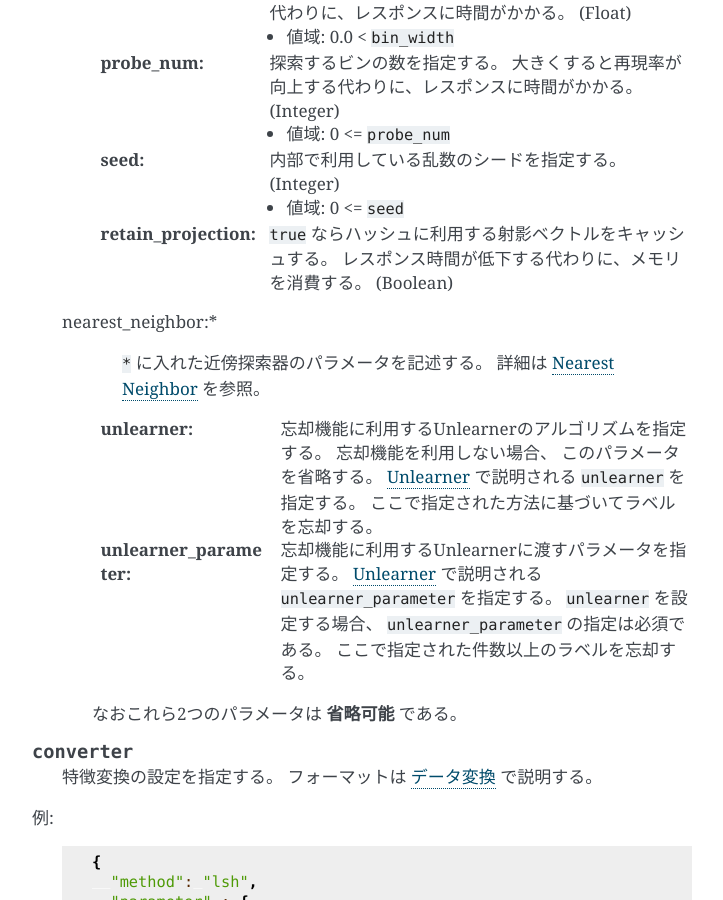
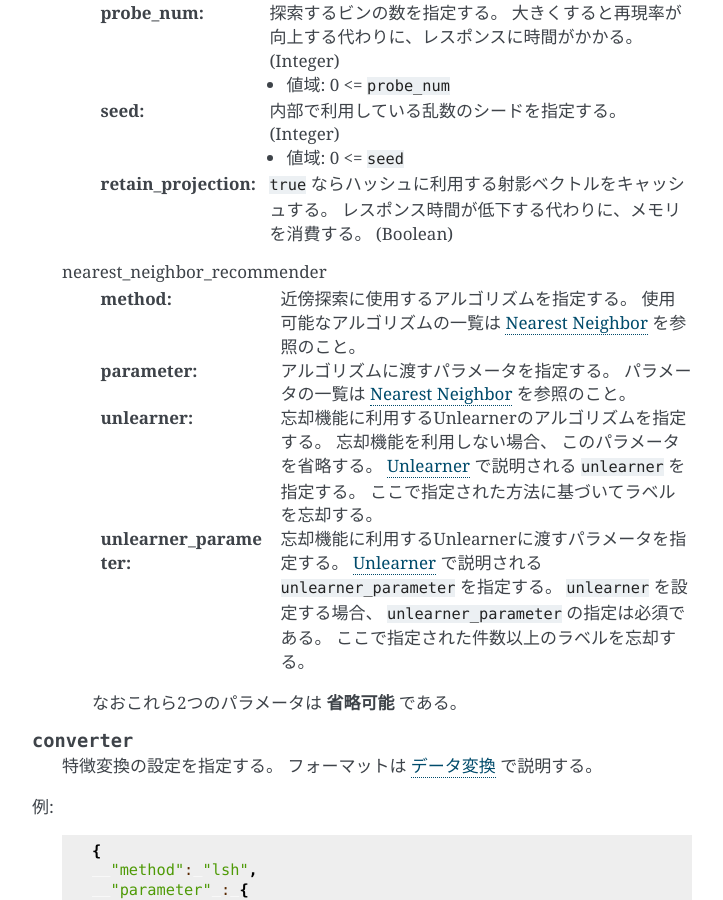
Before and after one commit to jubatus/website, a Sphinx documentation site: the page built from source/ja/api_recommender.rst, in a window 1280 px wide and 900 px high, scrolled down 1313 px. Shown: the whole window, without its empty margins (388-1111 px from the left). Built offline with Sphinx 7.4.7, drawn with Linux system fonts in a browser that asks for light colours; the version number could not be read and is left out; some of the changed text lies outside the part shown.

Commit message:
fix config for nn-based recommender (fix #155)

```diff
--- a/source/ja/api_recommender.rst
+++ b/source/ja/api_recommender.rst
@@ -25,7 +25,7 @@ JSON の各フィールドは以下のとおりである。
       ``"minhash"``                         MinHash を利用する。 [Ping2010]_
       ``"lsh"``                             Locality Sensitive Hashing を利用する。
       ``"euclid_lsh"``                      Euclid 距離版の LSH を利用する。 [Andoni2005]_
-      ``"nearest_neighbor_recommender:*"``  ``nearest_neighbor`` 実装を利用する。 ``*`` に近傍探索のアルゴリズム名を入れる。
+      ``"nearest_neighbor_recommender"``    ``nearest_neighbor`` 実装を利用する。
       ===================================== ===================================
 
 
@@ -93,9 +93,14 @@ JSON の各フィールドは以下のとおりである。
         レスポンス時間が低下する代わりに、メモリを消費する。
         (Boolean)
 
-   nearest_neighbor:*
-      ``*`` に入れた近傍探索器のパラメータを記述する。
-      詳細は :doc:`api_nearest_neighbor` を参照。
+   nearest_neighbor_recommender
+     :method:
+        近傍探索に使用するアルゴリズムを指定する。
+        使用可能なアルゴリズムの一覧は :doc:`api_nearest_neighbor` を参照のこと。
+
+     :parameter:
+        アルゴリズムに渡すパラメータを指定する。
+        パラメータの一覧は :doc:`api_nearest_neighbor` を参照のこと。
 
      :unlearner:
         忘却機能に利用するUnlearnerのアルゴリズムを指定する。
```
Also changed, not shown: source/en/api_recommender.rst (+9 -4 lines).
